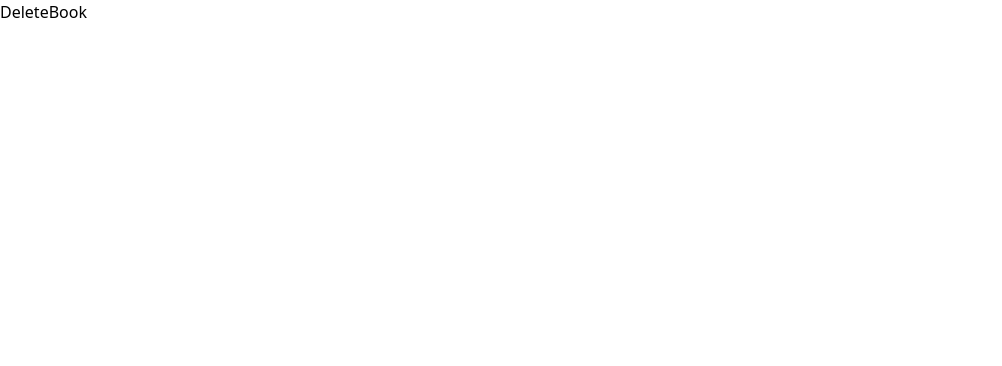
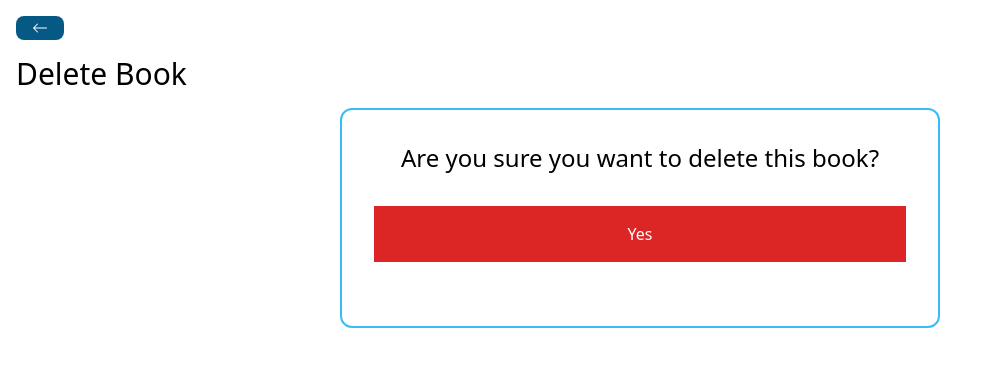
Before and after one commit to IsmailAkram/Bibliomania, a React (Vite) app in the folder frontend/: page /books/delete/1 in a window 1280 px wide. Shown: the top 366 px of the page, without its empty margins (0-1002 px from the left). Built offline with nearby package versions, Linux system fonts and the light colour scheme.

Commit message:
Delete Book in React

```diff
--- a/frontend/src/pages/CreateBook.jsx
+++ b/frontend/src/pages/CreateBook.jsx
@@ -24,7 +24,6 @@
         navigate("/");
       })
       .catch((error) => {
-        console.log(error);
         setLoading(false);
         alert("An error has occured, please check console.");
         console.log(error);
--- a/frontend/src/pages/DeleteBook.jsx
+++ b/frontend/src/pages/DeleteBook.jsx
@@ -1,7 +1,46 @@
-import React from "react";
+import React, { useState } from "react";
+import BackButton from "../components/BackButton";
+import Spinner from "../components/Spinner";
+import axios from "axios";
+import { useNavigate, useParams } from "react-router-dom";
 
 const DeleteBook = () => {
-  return <div>DeleteBook</div>;
+  const [loading, setLoading] = useState(false);
+  const navigate = useNavigate();
+  const { id } = useParams();
+  const handleDeleteBook = () => {
+    setLoading(true);
+    axios
+      .delete(`http://localhost:5555/books/${id}`)
+      .then(() => {
+        setLoading(false);
+        navigate("/");
+      })
+      .catch((error) => {
+        setLoading(false);
+        alert("An error has occured, please check console.");
+        console.log(error);
+      });
+  };
+  return (
+    <div className="p-4">
+      <BackButton />
+      <h1 className="text-3xl my-4">Delete Book</h1>
+      {loading ? <Spinner /> : ""}
+      <div className="flex flex-col items-center border-2 border-sky-400 rounded-xl w-[600px] p-8 mx-auto">
+        <h3 className="text-2xl">
+          {" "}
+          Are you sure you want to delete this book?
+        </h3>
+        <button
+          className="p-4 bg-red-600 text-white m-8 w-full"
+          onClick={handleDeleteBook}
+        >
+          Yes
+        </button>
+      </div>
+    </div>
+  );
 };
 
 export default DeleteBook;
--- a/frontend/src/pages/EditBook.jsx
+++ b/frontend/src/pages/EditBook.jsx
@@ -41,7 +41,6 @@
         navigate("/");
       })
       .catch((error) => {
-        console.log(error);
         setLoading(false);
         alert("An error has occured, please check console.");
         console.log(error);
```
